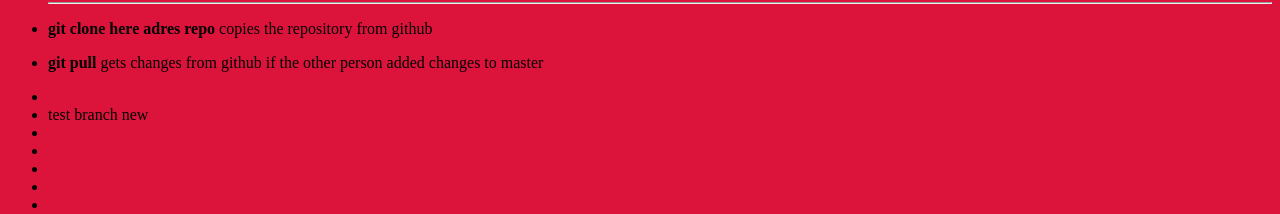
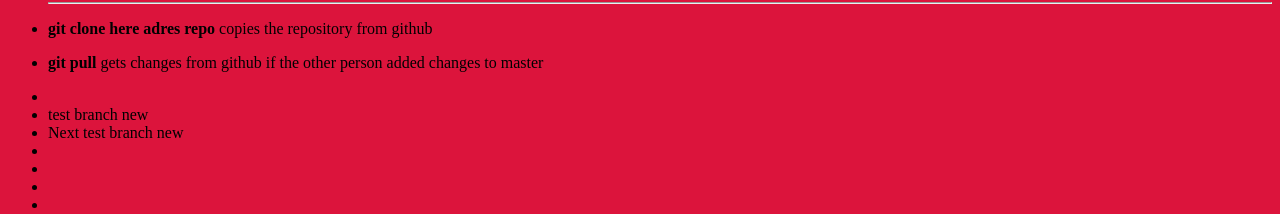
Before and after one commit to DjangoTeamWorld/githubcourse, a plain HTML site: page index.html in a window 1280 px wide. Shown: the part 880-1094 px from the top of the page. Drawn offline with Linux system fonts and the light colour scheme.

Commit message:
next branch new 2

```diff
--- a/index.html
+++ b/index.html
@@ -93,7 +93,7 @@
         </li>
         <li></li>
         <li>test branch new</li>
-        <li></li>
+        <li>Next test branch new</li>
         <li></li>
         <li></li>
         <li></li>
```
